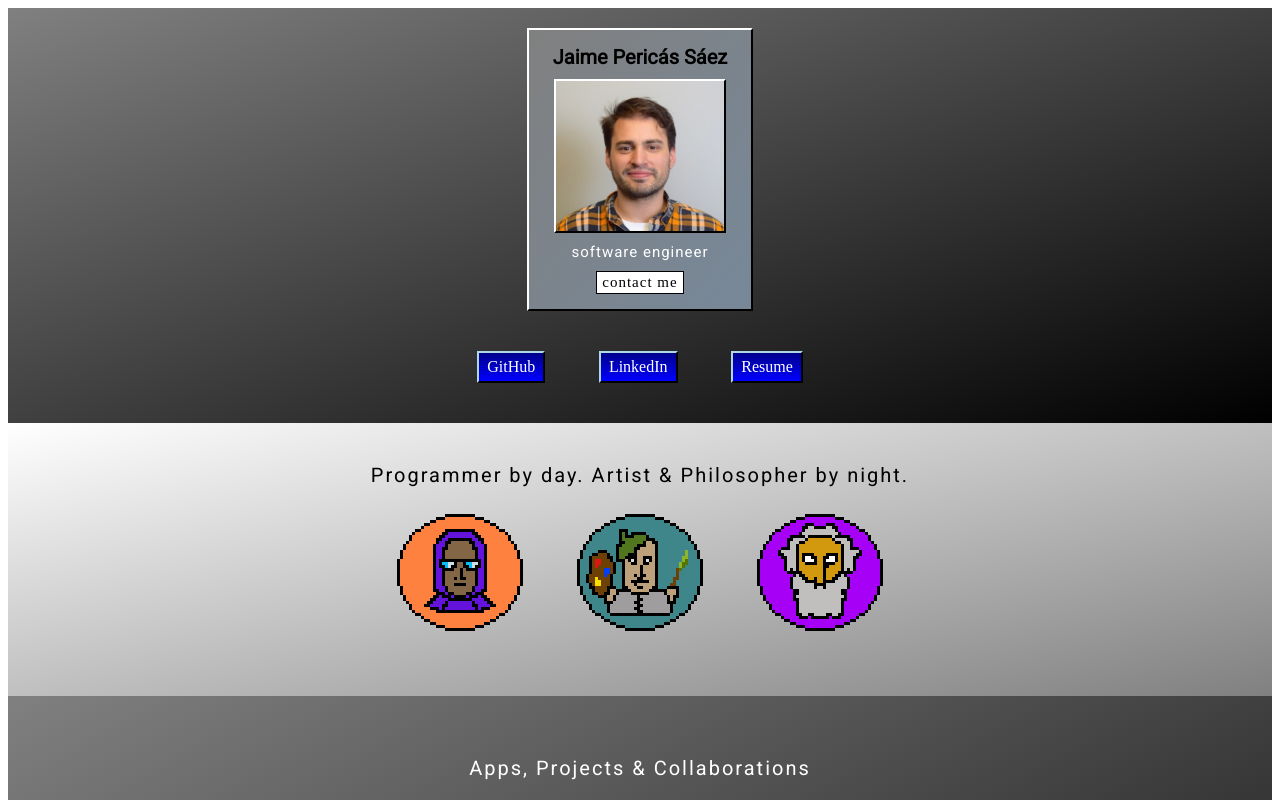
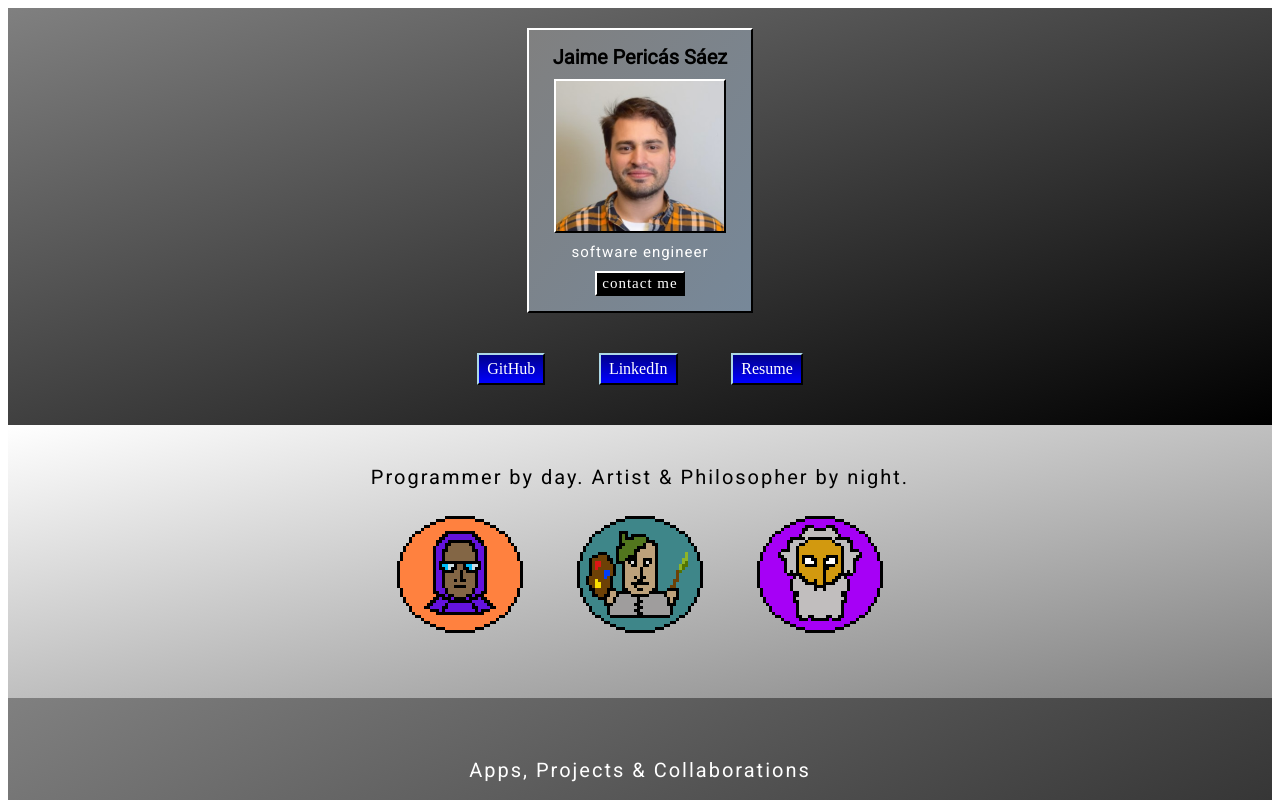
Before and after one commit to jaimefps/personal_website, a React app: page / in a window 1280 px wide. In both pictures the pointer is over the element "contact me". Shown: the top 800 px of the page. Built offline with nearby package versions, Linux system fonts and the light colour scheme.

Commit message:
contact me styled

```diff
--- a/src/assets/styles/Profile.css
+++ b/src/assets/styles/Profile.css
@@ -48,21 +48,20 @@
   letter-spacing: 1px;
 }
 .contact_me {
-  border: 1px solid white;
   color: white;
   margin-top: 10px;
   padding: 2px 5px;
   font-size: 15px;
-  background-color: black;
+  background-color: grey;
   letter-spacing: 1px;
+  border-top: 2px solid white;
+  border-left: 2px solid white;
+  border-bottom: 2px solid black;
+  border-right: 2px solid black;
 }
 .contact_me:hover {
-  border: 1px solid black;
-  color: black;
-  margin-top: 10px;
-  padding: 2px 5px;
-  font-size: 15px;
-  background-color: white;
+  color: white;
+  background-color: black;
 }
 .bttns {
   width: 30%;
```
